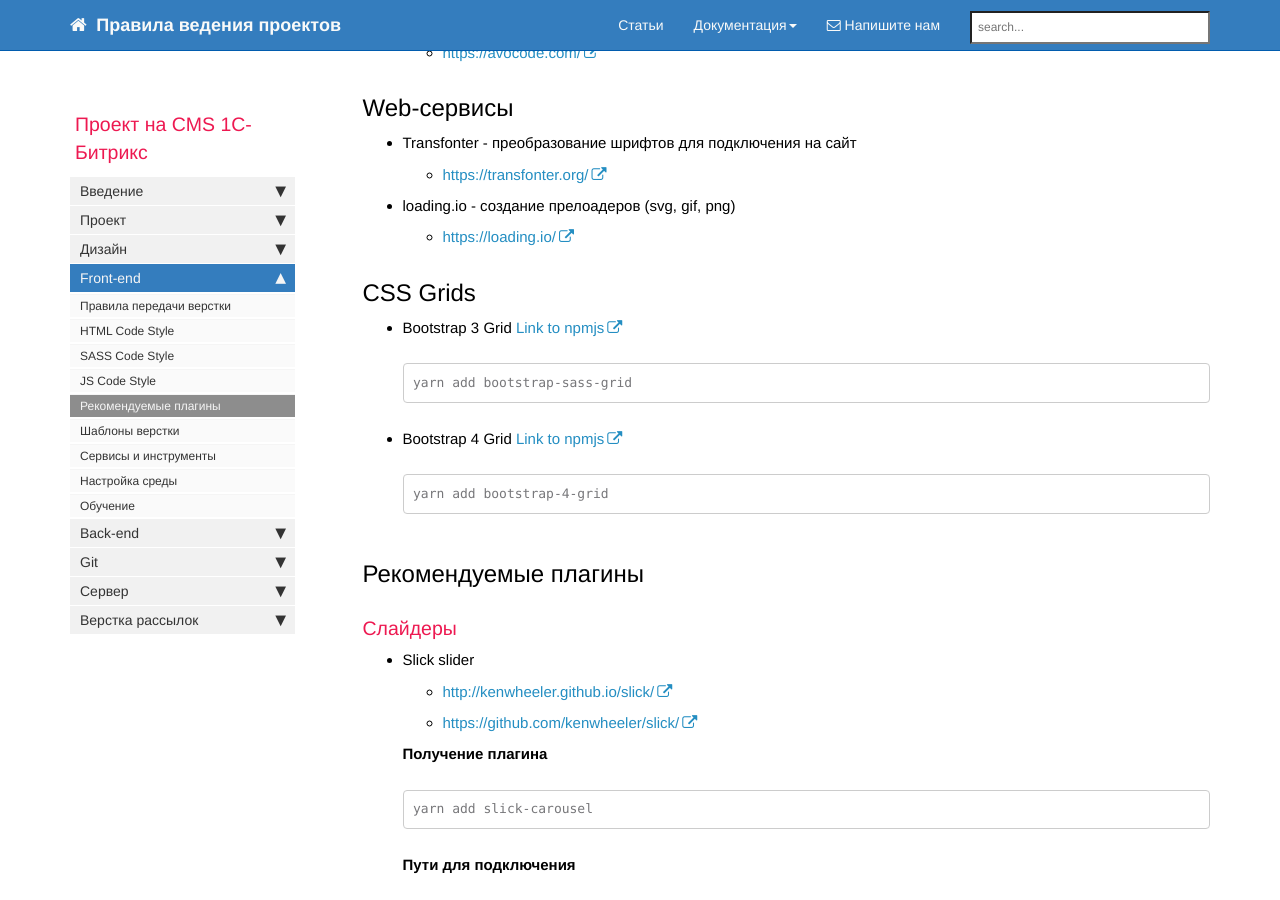
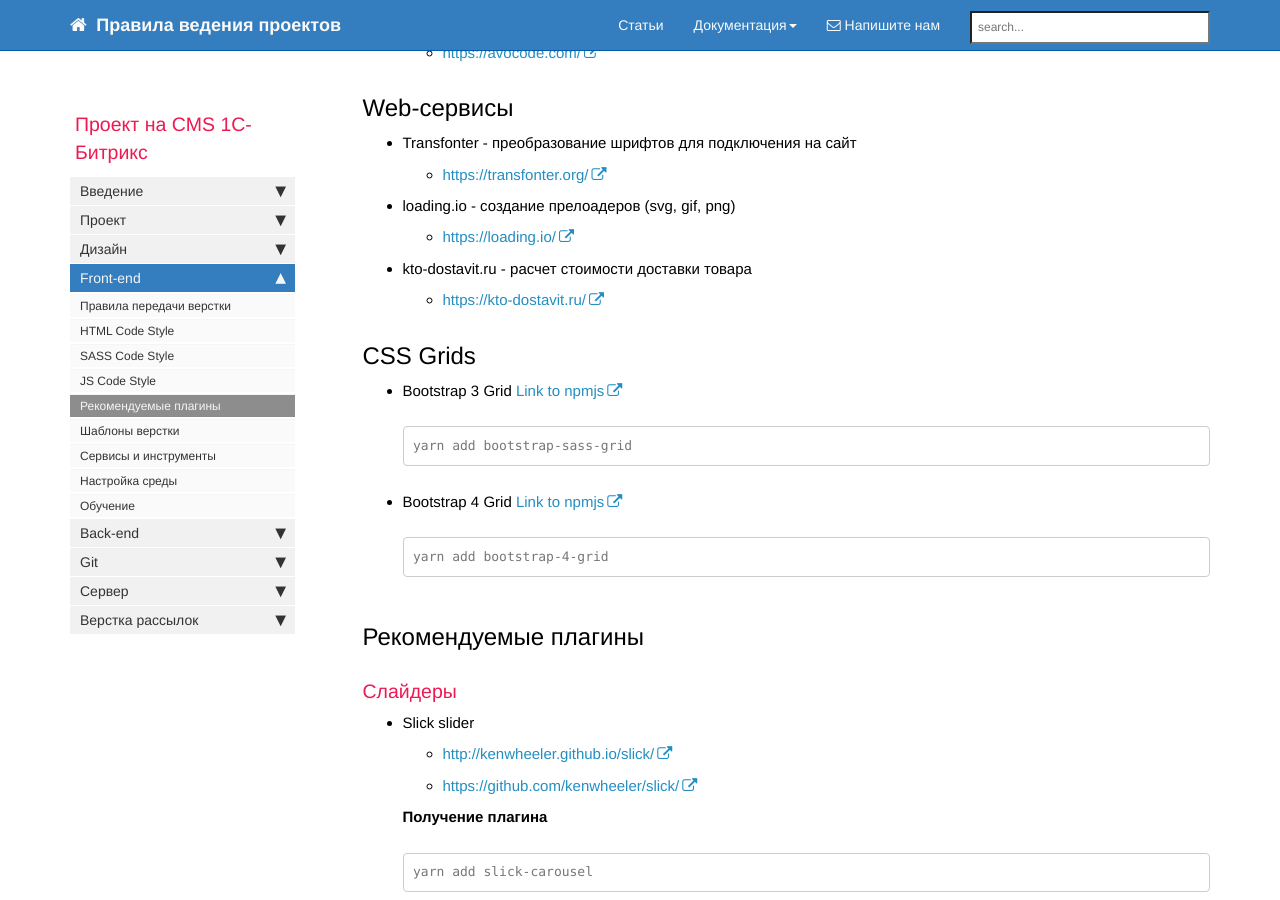
Before and after one commit to gdecider/gdecider.github.io, a Jekyll site: the page built from pages/bx/bx_front-recomend-plugins.md, in a window 1280 px wide and 900 px high, scrolled down 338 px. Built offline with Jekyll 4.4.1, drawn with Linux system fonts in a browser that asks for light colours; nearby versions of some CDN libraries; comment, search, counter and statistics services are not loaded.

Commit message:
Update bx_front-recomend-plugins.md

```diff
--- a/pages/bx/bx_front-recomend-plugins.md
+++ b/pages/bx/bx_front-recomend-plugins.md
@@ -27,6 +27,10 @@ toc: false
 * loading.io - создание прелоадеров (svg, gif, png)
 
   * [https://loading.io/](https://loading.io/)
+
+* kto-dostavit.ru - расчет стоимости доставки товара
+
+  * [https://kto-dostavit.ru/](https://kto-dostavit.ru/)
 
 ## CSS Grids
 
```
